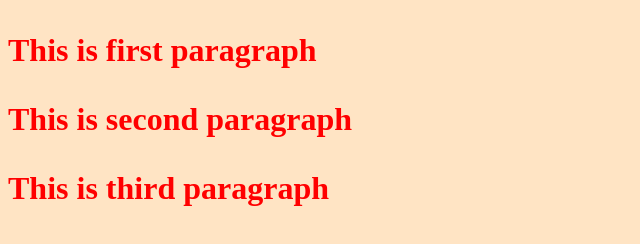
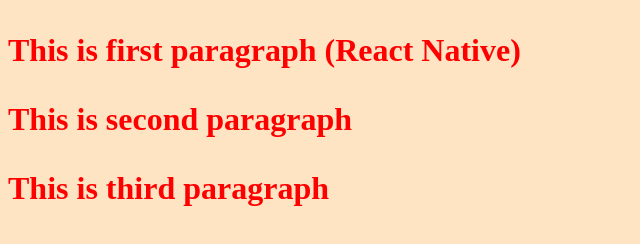
Before and after one commit to Nadeem-0823/LocalRepoGit, a plain HTML site: page index.html in a window 1280 px wide. Shown: the whole page, without its empty margins (0-640 px from the left). Drawn offline with Linux system fonts and the light colour scheme.

Commit message:
index.html of main is changed

```diff
--- a/index.html
+++ b/index.html
@@ -7,7 +7,7 @@
     <link rel="stylesheet" href="style.css" />
   </head>
   <body>
-    <p>This is first paragraph</p>
+    <p>This is first paragraph (React Native)</p>
     <p>This is second paragraph</p>
     <p>This is third paragraph</p>
   </body>
```
